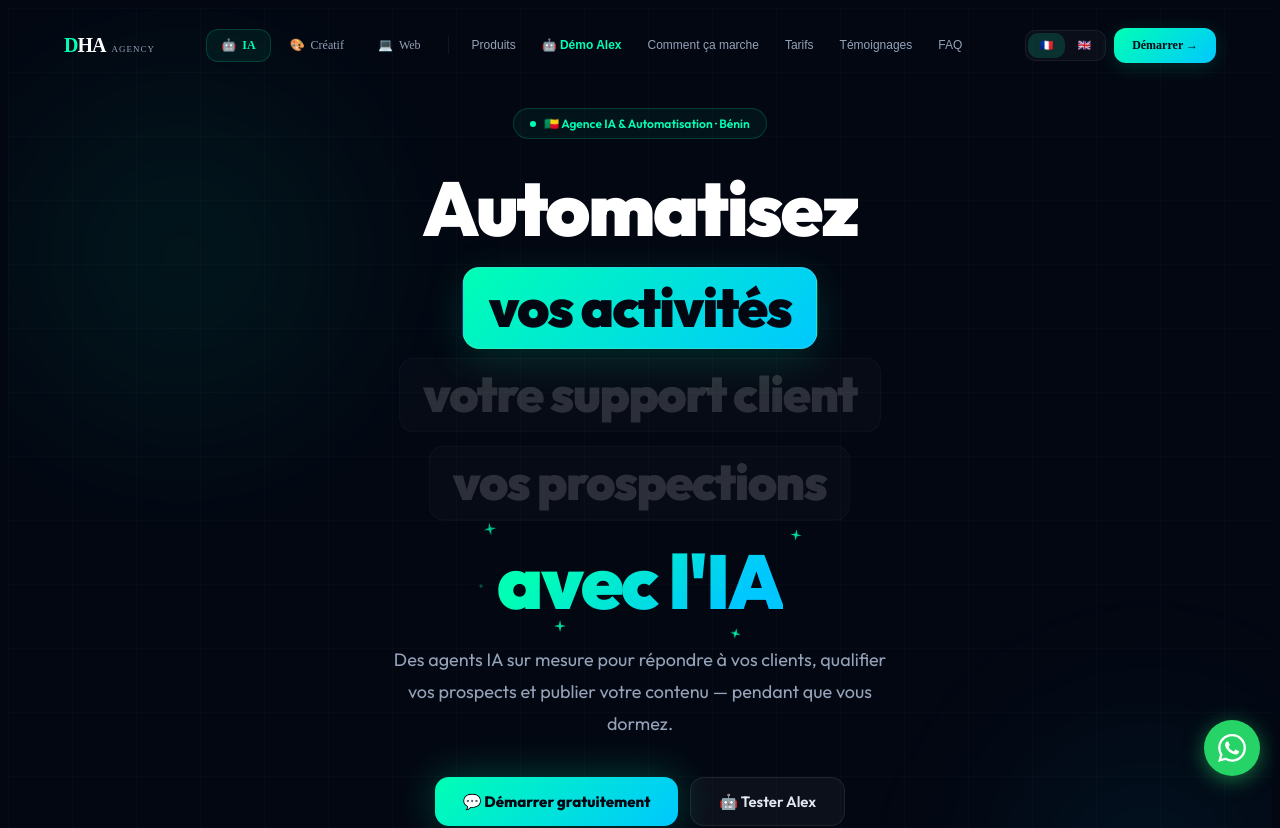
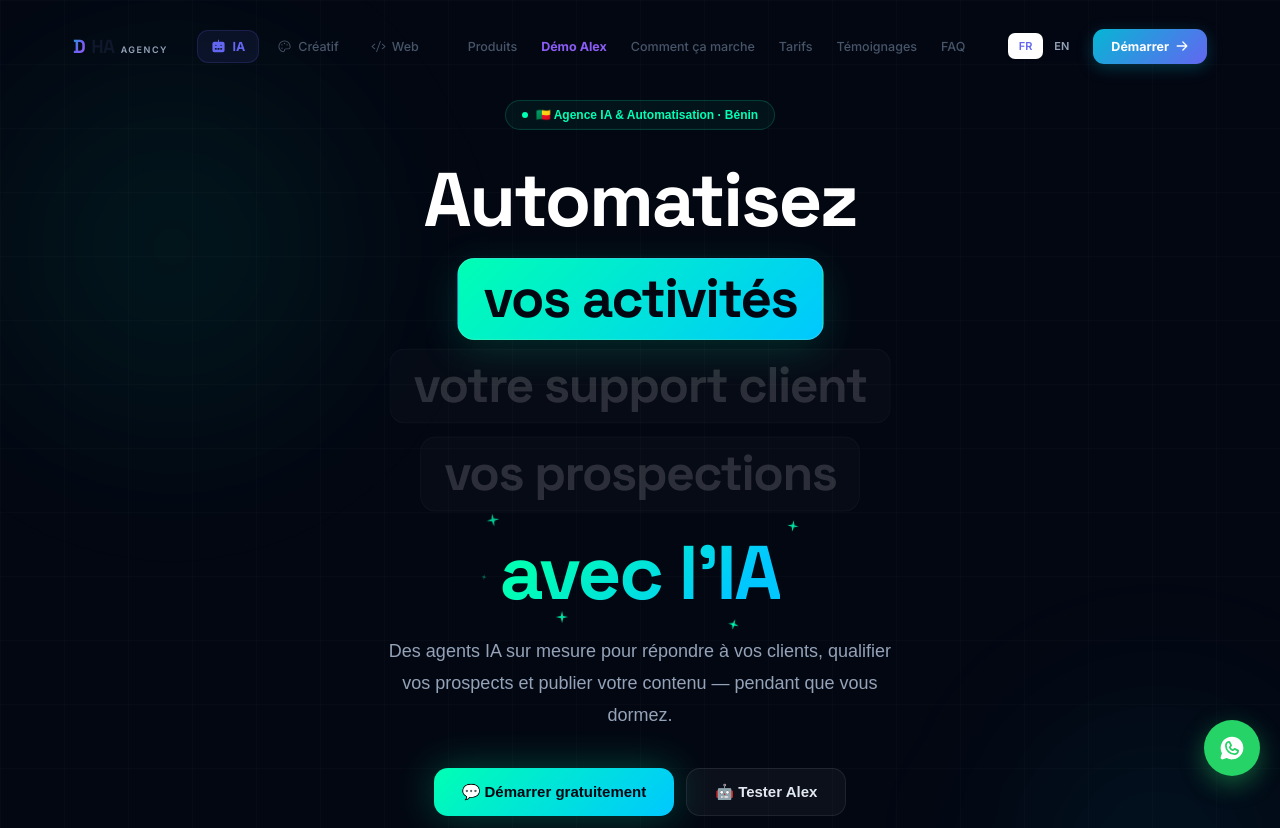
Before and after one commit to Digitalhorizonagency1/dhasite, a React (Vite) app: page / in a window 1280 px wide. Shown: the top 828 px of the page. Built offline with nearby package versions, Linux system fonts and the light colour scheme.

Commit message:
Update Layout.jsx

```diff
--- a/src/Layout.jsx
+++ b/src/Layout.jsx
@@ -1,5 +1,10 @@
 import { useState, useEffect } from "react";
 import { Link, Outlet, useLocation, useNavigate } from "react-router-dom";
+import {
+  RobotIcon, PaletteIcon, CodeIcon, RocketLaunchIcon,
+  ChatCircleDotsIcon, ArrowRightIcon, ListIcon, XIcon,
+  WhatsappLogoIcon, GlobeIcon,
+} from "@phosphor-icons/react";
 import { useLang } from "./LangContext";
 
 const WA_NUMBER = "2290160008046";
@@ -7,16 +12,16 @@ const WA_NUMBER = "2290160008046";
 const T_NAV = {
   fr: {
     ia: "IA", creative: "Créatif", web: "Web",
-    products: "Produits", demo: "🤖 Démo Alex", how: "Comment ça marche",
-    pricing: "Tarifs", reviews: "Témoignages", faq: "FAQ", start: "Démarrer →",
-    wa_bubble: "💬 Discutez avec nous sur WhatsApp !",
+    products: "Produits", demo: "Démo Alex", how: "Comment ça marche",
+    pricing: "Tarifs", reviews: "Témoignages", faq: "FAQ", start: "Démarrer",
+    wa_bubble: "Discutez avec nous sur WhatsApp",
     footer_copy: "Digital Horizon Agency · Cotonou, Bénin · © 2026 DHA"
   },
   en: {
     ia: "AI", creative: "Creative", web: "Web",
-    products: "Products", demo: "🤖 Demo Alex", how: "How it works",
-    pricing: "Pricing", reviews: "Reviews", faq: "FAQ", start: "Get started →",
-    wa_bubble: "💬 Chat with us on WhatsApp !",
+    products: "Products", demo: "Demo Alex", how: "How it works",
+    pricing: "Pricing", reviews: "Reviews", faq: "FAQ", start: "Get started",
+    wa_bubble: "Chat with us on WhatsApp",
     footer_copy: "Digital Horizon Agency · Cotonou, Benin · © 2026 DHA"
   }
 };
@@ -63,9 +68,9 @@ export default function Layout() {
   }, [location]);
 
   const pageLinks = [
-    { to: "/", label: t.ia, emoji: "🤖", active: location.pathname === "/" },
-    { to: "/creative", label: t.creative, emoji: "🎨", active: location.pathname === "/creative" },
-    { to: "/web", label: t.web, emoji: "💻", active: location.pathname === "/web" },
+    { to: "/", label: t.ia, Icon: RobotIcon, active: location.pathname === "/" },
+    { to: "/creative", label: t.creative, Icon: PaletteIcon, active: location.pathname === "/creative" },
+    { to: "/web", label: t.web, Icon: CodeIcon, active: location.pathname === "/web" },
   ];
 
   const navLinks = [
@@ -81,86 +86,73 @@ export default function Layout() {
     <div className="layout-root">
       <style>{NAV_CSS}</style>
       <header>
-        <nav style={{
-          position: "fixed", top: 12, left: 12, right: 12, zIndex: 1000,
-          transition: "all 0.4s cubic-bezier(0.16, 1, 0.3, 1)",
-          background: scrollY > 30 ? "rgba(3, 7, 18, 0.75)" : "transparent",
-          backdropFilter: scrollY > 30 ? "blur(16px)" : "none",
-          border: scrollY > 30 ? "1px solid rgba(255, 255, 255, 0.08)" : "1px solid transparent",
-          borderRadius: scrollY > 30 ? "24px" : "0px",
-          maxWidth: "1200px", margin: "0 auto"
-        }}>
-          <div style={{ padding: "0 24px", height: 64, display: "flex", alignItems: "center", justifyContent: "space-between", gap: 12 }}>
-            <Link to="/" style={{ fontSize: 20, fontWeight: 900, color: "#fff", textDecoration: "none", letterSpacing: "-1px" }}>
-              <span style={{ color: "#00FFB4" }}>D</span>HA
-              <span style={{ fontSize: 9, color: "#94a3b8", fontWeight: 500, marginLeft: 6, letterSpacing: "1px" }}>AGENCY</span>
+        <nav className={`main-nav ${scrollY > 30 ? "is-scrolled" : ""}`}>
+          <div className="nav-inner">
+            <Link to="/" className="brand">
+              <span className="brand-mark">D</span>HA
+              <span className="brand-suffix">AGENCY</span>
             </Link>
 
-            <div className="desk-nav" style={{ alignItems: "center", gap: 4 }}>
-              {pageLinks.map(({ to, label, emoji, active }) => (
-                <Link key={to} to={to} style={{
-                  background: active ? "rgba(0,255,180,0.06)" : "none",
-                  border: active ? "1px solid rgba(0,255,180,0.18)" : "1px solid transparent",
-                  color: active ? "#00FFB4" : "#94a3b8",
-                  fontSize: 12, padding: "8px 14px", borderRadius: 12, textDecoration: "none", fontWeight: active ? 700 : 500, display: "flex", alignItems: "center", gap: 6, transition: "all 0.3s cubic-bezier(0.16, 1, 0.3, 1)"
-                }}>
-                  <span>{emoji}</span>{label}
+            <div className="desk-nav page-links">
+              {pageLinks.map(({ to, label, Icon, active }) => (
+                <Link key={to} to={to} className={`page-link ${active ? "is-active" : ""}`}>
+                  <Icon size={15} weight={active ? "fill" : "regular"} />{label}
                 </Link>
               ))}
-              <div style={{ width: 1, height: 18, background: "rgba(255,255,255,0.06)", margin: "0 8px" }} />
+              <div className="nav-sep" />
               {navLinks.map(([id, label]) => (
-                <button key={id} onClick={() => scrollTo(id)} style={{
-                  background: "none", border: "none", color: id === "demo" ? "#00FFB4" : "#94a3b8", fontSize: 12, cursor: "pointer", padding: "6px 11px", borderRadius: 12, fontWeight: id === "demo" ? 700 : 500, transition: "color 0.25s"
-                }}>{label}</button>
+                <button key={id} onClick={() => scrollTo(id)} className={`nav-link ${id === "demo" ? "is-accent" : ""}`}>
+                  {label}
+                </button>
               ))}
             </div>
 
-            <div className="desk-nav" style={{ alignItems: "center", gap: 8 }}>
-              <div style={{ display: "flex", background: "rgba(255,255,255,0.03)", border: "1px solid rgba(255,255,255,0.06)", borderRadius: 10, overflow: "hidden", padding: 2 }}>
+            <div className="desk-nav" style={{ alignItems: "center", gap: 10 }}>
+              <div className="lang-switch">
                 {["fr", "en"].map(code => (
-                  <button key={code} onClick={() => setLang(code)} style={{
-                    background: lang === code ? "rgba(0,255,180,0.15)" : "none", border: "none", padding: "6px 12px", fontSize: 11, color: lang === code ? "#00FFB4" : "#64748b", cursor: "pointer", fontWeight: lang === code ? 700 : 400, borderRadius: 10, transition: "all 0.25s"
-                  }}>
-                    {code === "fr" ? "🇫🇷" : "🇬🇧"}
+                  <button key={code} onClick={() => setLang(code)} className={`lang-btn ${lang === code ? "is-active" : ""}`}>
+                    {code.toUpperCase()}
                   </button>
                 ))}
               </div>
-              <a href={`https://wa.me/${WA_NUMBER}`} style={{ background: "linear-gradient(135deg,#00FFB4,#00C8FF)", color: "#050810", padding: "10px 18px", borderRadius: 12, fontSize: 12, fontWeight: 800, textDecoration: "none", boxShadow: "0 4px 20px rgba(0,255,180,0.15)", transition: "all 0.3s cubic-bezier(0.16, 1, 0.3, 1)" }} className="nav-cta-btn">{t.start}</a>
+              <a href={`https://wa.me/${WA_NUMBER}`} className="nav-cta-btn">
+                {t.start}<ArrowRightIcon size={14} weight="bold" />
+              </a>
             </div>
 
-            <button className="burger" onClick={() => setMenuOpen(!menuOpen)} style={{ background: "none", border: "none", color: "#e2e8f0", fontSize:24, cursor: "pointer" }}>
-              {menuOpen ? "✕" : "☰"}
+            <button className="burger" onClick={() => setMenuOpen(!menuOpen)} aria-label="Menu">
+              {menuOpen ? <XIcon size={22} /> : <ListIcon size={22} />}
             </button>
           </div>
 
           {menuOpen && (
-            <div style={{ background: "rgba(3, 7, 18, 0.98)", borderRadius: 20, margin: "0 10px 10px", paddingBottom: 16, border: "1px solid rgba(255,255,255,0.08)" }}>
-              <div style={{ padding: "14px 20px 8px", display: "flex", gap: 8, flexWrap: "wrap" }}>
-                {pageLinks.map(({ to, label, emoji, active }) => (
-                  <Link key={to} to={to} onClick={() => setMenuOpen(false)} style={{
-                    background: active ? "rgba(0,255,180,0.06)" : "rgba(255,255,255,0.02)",
-                    border: active ? "1px solid rgba(0,255,180,0.15)" : "1px solid rgba(255,255,255,0.05)",
-                    color: active ? "#00FFB4" : "#94a3b8", fontSize: 12, padding: "6px 12px", borderRadius: 8, textDecoration: "none", fontWeight: active ? 700 : 500, display: "flex", alignItems: "center", gap: 5
-                  }}>{emoji} {label}</Link>
+            <div className="mobile-panel">
+              <div className="mobile-pagelinks">
+                {pageLinks.map(({ to, label, Icon, active }) => (
+                  <Link key={to} to={to} onClick={() => setMenuOpen(false)} className={`mobile-pagelink ${active ? "is-active" : ""}`}>
+                    <Icon size={16} weight={active ? "fill" : "regular"} />{label}
+                  </Link>
                 ))}
               </div>
-              <div style={{ height: 1, background: "rgba(255,255,255,0.06)", margin: "6px 0" }} />
+              <div className="mobile-divider" />
               {navLinks.map(([id, label]) => (
-                <button key={id} onClick={() => scrollTo(id)} style={{
-                  display: "block", width: "100%", background: "none", border: "none", borderBottom: "1px solid rgba(255,255,255,0.04)", color: id === "demo" ? "#00FFB4" : "#94a3b8", fontSize: 14, padding: "12px 24px", textAlign: "left", cursor: "pointer"
-                }}>{label}</button>
+                <button key={id} onClick={() => scrollTo(id)} className={`mobile-navlink ${id === "demo" ? "is-accent" : ""}`}>
+                  {label}
+                </button>
               ))}
-              <div style={{ display: "flex", alignItems: "center", gap: 10, padding: "12px 20px" }}>
-                <div style={{ display: "flex", background: "rgba(255,255,255,0.05)", border: "1px solid rgba(255,255,255,0.08)", borderRadius: 10, overflow: "hidden", padding: 2 }}>
+              <div className="mobile-lang-row">
+                <div className="lang-switch">
                   {["fr", "en"].map(code => (
-                    <button key={code} onClick={() => { setLang(code); setMenuOpen(false); }} style={{
-                      background: lang === code ? "rgba(0,255,180,0.15)" : "none", border: "none", padding: "7px 14px", fontSize: 12, color: lang === code ? "#00FFB4" : "#64748b", cursor: "pointer", fontWeight: lang === code ? 700 : 400
-                    }}>{code === "fr" ? "🇫🇷" : "🇬🇧"}</button>
+                    <button key={code} onClick={() => { setLang(code); setMenuOpen(false); }} className={`lang-btn ${lang === code ? "is-active" : ""}`}>
+                      {code.toUpperCase()}
+                    </button>
                   ))}
                 </div>
               </div>
               <div style={{ padding: "4px 20px 4px" }}>
-                <a href={`https://wa.me/${WA_NUMBER}`} style={{ display: "block", background: "linear-gradient(135deg,#00FFB4,#00C8FF)", color: "#050810", padding: "13px", borderRadius: 12, fontSize: 15, fontWeight: 700, textDecoration: "none", textAlign: "center" }}>{t.start}</a>
+                <a href={`https://wa.me/${WA_NUMBER}`} className="mobile-cta">
+                  {t.start}<ArrowRightIcon size={15} weight="bold" />
+                </a>
               </div>
             </div>
           )}
@@ -171,25 +163,24 @@ export default function Layout() {
         <Outlet />
       </main>
 
-      <footer style={{ borderTop: "1px solid rgba(255,255,255,0.06)", padding: "40px 20px", textAlign: "center", background: "#030712" }}>
-        <div style={{ fontSize: 20, fontWeight: 900, color: "#fff", marginBottom: 14 }}><span style={{ color: "#00FFB4" }}>D</span>HA</div>
-        <div style={{ display: "flex", justifyContent: "center", gap: 20, marginBottom: 16, flexWrap: "wrap" }}>
-          {pageLinks.map(({ to, label, emoji }) => (
-            <Link key={to} to={to} style={{ fontSize: 13, color: "#94a3b8", textDecoration: "none", display: "flex", alignItems: "center", gap: 5 }}>{emoji} {label}</Link>
+      <footer className="site-footer">
+        <div className="brand footer-brand"><span className="brand-mark">D</span>HA</div>
+        <div className="footer-links">
+          {pageLinks.map(({ to, label, Icon }) => (
+            <Link key={to} to={to} className="footer-link"><Icon size={14} />{label}</Link>
           ))}
         </div>
-        <p style={{ fontSize: 13, color: "#334155" }}>{t.footer_copy}</p>
+        <p className="footer-copy">{t.footer_copy}</p>
       </footer>
 
-      {/* WhatsApp Flottant */}
-      <div style={{ position: "fixed", bottom: 24, right: 20, zIndex: 1000 }}>
+      <div className="wa-float">
         {pulse && (
-          <div style={{ position: "absolute", bottom: 66, right: 0, background: "#075E54", border: "1px solid rgba(37,211,102,0.3)", borderRadius: "12px 12px 4px 12px", padding: "8px 14px", fontSize: 12, color: "#fff", whiteSpace: "nowrap", boxShadow: "0 4px 20px rgba(0,0,0,0.4)" }}>
-            {t.wa_bubble}
+          <div className="wa-bubble">
+            <GlobeIcon size={13} weight="bold" />{t.wa_bubble}
           </div>
         )}
-        <a href={`https://wa.me/${WA_NUMBER}?text=Bonjour%20Alex%20!%20Je%20veux%20en%20savoir%20plus%20sur%20DHA.`} target="_blank" rel="noopener noreferrer" style={{ width: 56, height: 56, borderRadius: "50%", background: "#25D366", display: "flex", alignItems: "center", justifyContent: "center", boxShadow: "0 4px 20px rgba(37,211,102,0.5)", textDecoration: "none" }}>
-          <svg width="28" height="28" viewBox="0 0 24 24" fill="white"><path d="M17.472 14.382c-.297-.149-1.758-.867-2.03-.967-.273-.099-.471-.148-.67.15-.197.297-.767.966-.94 1.164-.173.199-.347.223-.644.075-.297-.15-1.255-.463-2.39-1.475-.883-.788-1.48-1.761-1.653-2.059-.173-.297-.018-.458.13-.606.134-.133.298-.347.446-.52.149-.174.198-.298.298-.497.099-.198.05-.371-.025-.52-.075-.149-.669-1.612-.916-2.207-.242-.579-.487-.5-.669-.51-.173-.008-.371-.01-.57-.01-.198 0-.52.074-.792.372-.272.297-1.04 1.016-1.04 2.479 0 1.462 1.065 2.875 1.213 3.074.149.198 2.096 3.2 5.077 4.487.709.306 1.262.489 1.694.625.712.227 1.36.195 1.871.118.571-.085 1.758-.719 2.006-1.413.248-.694.248-1.289.173-1.413-.074-.124-.272-.198-.57-.347m-5.421 7.403h-.004a9.87 9.87 0 01-5.031-1.378l-.361-.214-3.741.982.998-3.648-.235-.374a9.86 9.86 0 01-1.51-5.26c.001-5.45 4.436-9.884 9.888-9.884 2.64 0 5.122 1.03 6.988 2.898a9.825 9.825 0 012.893 6.994c-.003 5.45-4.437 9.884-9.885 9.884m8.413-18.297A11.815 11.815 0 0012.05 0C5.495 0 .16 5.335.157 11.892c0 2.096.547 4.142 1.588 5.945L.057 24l6.305-1.654a11.882 11.882 0 005.683 1.448h.005c6.554 0 11.89-5.335 11.893-11.893a11.821 11.821 0 00-3.48-8.413z"/></svg>
+        <a href={`https://wa.me/${WA_NUMBER}?text=Bonjour%20Alex%20!%20Je%20veux%20en%20savoir%20plus%20sur%20DHA.`} target="_blank" rel="noopener noreferrer" className="wa-button">
+          <WhatsappLogoIcon size={28} weight="fill" color="#fff" />
         </a>
       </div>
     </div>
@@ -197,18 +188,119 @@ export default function Layout() {
 }
 
 const NAV_CSS = `
-  @import url('https://fonts.googleapis.com/css2?family=Outfit:wght@400;500;600;700;800;900&display=swap');
-  body { background: #030712; color: #f3f4f6; }
+  @import url('https://fonts.googleapis.com/css2?family=Space+Grotesk:wght@500;600;700;800&family=Inter:wght@400;500;600;700;800&display=swap');
+
+  :root {
+    --bg: #F6F8FC;
+    --bg-alt: #EEF2FA;
+    --ink: #0F172A;
+    --ink-soft: #475569;
+    --ink-faint: #94A3B8;
+    --glass: rgba(255,255,255,0.55);
+    --glass-strong: rgba(255,255,255,0.72);
+    --glass-border: rgba(15,23,42,0.08);
+    --cyan: #06B6D4;
+    --violet: #8B5CF6;
+    --green: #22D97A;
+    --indigo: #6366F1;
+    --grad-primary: linear-gradient(135deg, var(--cyan), var(--indigo));
+    --grad-secondary: linear-gradient(135deg, var(--violet), var(--indigo));
+    --grad-accent: linear-gradient(135deg, var(--green), var(--cyan));
+    --grad-full: linear-gradient(120deg, var(--cyan), var(--indigo) 45%, var(--violet) 75%, var(--green));
+    --shadow-glass: 0 8px 32px rgba(99,102,241,0.08), 0 2px 8px rgba(15,23,42,0.04);
+    --shadow-glass-lg: 0 20px 60px rgba(99,102,241,0.12), 0 4px 16px rgba(15,23,42,0.06);
+    --font-display: 'Space Grotesk', sans-serif;
+    --font-body: 'Inter', sans-serif;
+  }
+
+  * { box-sizing: border-box; }
+  body { background: var(--bg); color: var(--ink); font-family: var(--font-body); margin:0; }
+  h1, h2, h3, h4 { font-family: var(--font-display); }
+  ::selection { background: rgba(139,92,246,0.18); }
+
+  .glass-card {
+    background: var(--glass);
+    backdrop-filter: blur(20px) saturate(160%);
+    -webkit-backdrop-filter: blur(20px) saturate(160%);
+    border: 1px solid var(--glass-border);
+    box-shadow: var(--shadow-glass);
+  }
+  .glass-card:hover { box-shadow: var(--shadow-glass-lg); }
+
   .desk-nav { display: none !important; }
-  .burger { display: block !important; }
-
+  .burger { display: flex !important; }
   @media(min-width: 900px) {
     .desk-nav { display: flex !important; }
     .burger { display: none !important; }
   }
 
-  .nav-cta-btn:hover {
-    transform: translateY(-2px);
-    box-shadow: 0 8px 30px rgba(0,255,180,0.3) !important;
+  .main-nav {
+    position: fixed; top: 14px; left: 14px; right: 14px; z-index: 1000;
+    transition: all 0.5s cubic-bezier(0.16,1,0.3,1);
+    background: transparent; border: 1px solid transparent; border-radius: 22px;
+    max-width: 1180px; margin: 0 auto;
   }
+  .main-nav.is-scrolled {
+    background: rgba(255,255,255,0.65);
+    backdrop-filter: blur(24px) saturate(180%);
+    -webkit-backdrop-filter: blur(24px) saturate(180%);
+    border-color: rgba(15,23,42,0.06);
+    box-shadow: 0 8px 32px rgba(99,102,241,0.10);
+  }
+  .nav-inner { padding: 0 22px; height: 62px; display: flex; align-items: center; justify-content: space-between; gap: 12px; }
+
+  .brand { font-size: 19px; font-weight: 800; color: var(--ink); text-decoration: none; letter-spacing: -0.5px; font-family: var(--font-display); display:flex; align-items:baseline; gap:6px; }
+  .brand-mark { background: var(--grad-full); -webkit-background-clip: text; background-clip: text; color: transparent; }
+  .brand-suffix { font-size: 9px; color: var(--ink-faint); font-weight: 600; letter-spacing: 1.5px; font-family: var(--font-body); }
+
+  .page-links { align-items: center; gap: 4px; }
+  .page-link {
+    background: transparent; border: 1px solid transparent; color: var(--ink-soft);
+    font-size: 12.5px; padding: 8px 13px; border-radius: 11px; text-decoration: none;
+    font-weight: 500; display: flex; align-items: center; gap: 6px;
+    transition: all 0.25s cubic-bezier(0.16,1,0.3,1);
+  }
+  .page-link:hover { background: rgba(99,102,241,0.06); color: var(--indigo); }
+  .page-link.is-active { background: rgba(99,102,241,0.09); border-color: rgba(99,102,241,0.18); color: var(--indigo); font-weight: 700; }
+
+  .nav-sep { width: 1px; height: 16px; background: rgba(15,23,42,0.08); margin: 0 8px; }
+
+  .nav-link { background: none; border: none; color: var(--ink-soft); font-size: 12.5px; cursor: pointer; padding: 6px 10px; border-radius: 10px; font-weight: 500; transition: color 0.2s; font-family: var(--font-body); }
+  .nav-link:hover { color: var(--indigo); }
+  .nav-link.is-accent { color: var(--violet); font-weight: 700; }
+
+  .lang-switch { display: flex; background: rgba(15,23,42,0.04); border: 1px solid rgba(15,23,42,0.07); border-radius: 9px; overflow: hidden; padding: 2px; }
+  .lang-btn { background: none; border: none; padding: 6px 11px; font-size: 11px; color: var(--ink-faint); cursor: pointer; font-weight: 600; border-radius: 7px; transition: all 0.2s; font-family: var(--font-body); }
+  .lang-btn.is-active { background: #fff; color: var(--indigo); box-shadow: 0 1px 4px rgba(15,23,42,0.08); }
+
+  .nav-cta-btn {
+    background: var(--grad-primary); color: #fff; padding: 10px 18px; border-radius: 11px;
+    font-size: 12.5px; font-weight: 700; text-decoration: none; display: flex; align-items: center; gap: 6px;
+    box-shadow: 0 4px 16px rgba(6,182,212,0.25); transition: all 0.3s cubic-bezier(0.16,1,0.3,1);
+  }
+  .nav-cta-btn:hover { transform: translateY(-2px); box-shadow: 0 8px 24px rgba(6,182,212,0.35); }
+
+  .burger { background: none; border: none; color: var(--ink); cursor: pointer; align-items:center; justify-content:center; }
+
+  .mobile-panel { background: rgba(255,255,255,0.92); backdrop-filter: blur(20px); border-radius: 18px; margin: 0 8px 8px; padding-bottom: 14px; border: 1px solid rgba(15,23,42,0.06); }
+  .mobile-pagelinks { padding: 14px 18px 6px; display: flex; gap: 8px; flex-wrap: wrap; }
+  .mobile-pagelink { background: rgba(15,23,42,0.03); border: 1px solid rgba(15,23,42,0.06); color: var(--ink-soft); font-size: 12px; padding: 7px 12px; border-radius: 9px; text-decoration: none; font-weight: 600; display: flex; align-items: center; gap: 5px; }
+  .mobile-pagelink.is-active { background: rgba(99,102,241,0.08); border-color: rgba(99,102,241,0.2); color: var(--indigo); }
+  .mobile-divider { height: 1px; background: rgba(15,23,42,0.06); margin: 6px 0; }
+  .mobile-navlink { display: block; width: 100%; background: none; border: none; border-bottom: 1px solid rgba(15,23,42,0.04); color: var(--ink-soft); font-size: 14px; padding: 12px 22px; text-align: left; cursor: pointer; font-family: var(--font-body); font-weight: 500; }
+  .mobile-navlink.is-accent { color: var(--violet); font-weight: 700; }
+  .mobile-lang-row { display: flex; align-items: center; gap: 10px; padding: 12px 18px; }
+  .mobile-cta { display: flex; align-items:center; justify-content:center; gap:8px; background: var(--grad-primary); color: #fff; padding: 13px; border-radius: 12px; font-size: 15px; font-weight: 700; text-decoration: none; text-align: center; }
+
+  .site-footer { border-top: 1px solid rgba(15,23,42,0.06); padding: 44px 20px; text-align: center; background: var(--bg-alt); }
+  .footer-brand { justify-content: center; margin-bottom: 16px; font-size: 21px; }
+  .footer-links { display: flex; justify-content: center; gap: 22px; margin-bottom: 18px; flex-wrap: wrap; }
+  .footer-link { font-size: 13px; color: var(--ink-soft); text-decoration: none; display: flex; align-items: center; gap: 6px; font-weight: 500; }
+  .footer-link:hover { color: var(--indigo); }
+  .footer-copy { font-size: 12.5px; color: var(--ink-faint); }
+
+  .wa-float { position: fixed; bottom: 24px; right: 20px; z-index: 1000; }
+  .wa-bubble { position: absolute; bottom: 66px; right: 0; background: rgba(15,23,42,0.92); backdrop-filter: blur(10px); border-radius: 12px 12px 4px 12px; padding: 9px 14px; font-size: 12px; color: #fff; white-space: nowrap; box-shadow: 0 8px 24px rgba(15,23,42,0.25); display:flex; align-items:center; gap:6px; font-weight: 500; }
+  .wa-button { width: 56px; height: 56px; border-radius: 50%; background: #25D366; display: flex; align-items: center; justify-content: center; box-shadow: 0 8px 24px rgba(37,211,102,0.4); text-decoration: none; transition: transform 0.25s; }
+  .wa-button:hover { transform: scale(1.06); }
 `;
```
